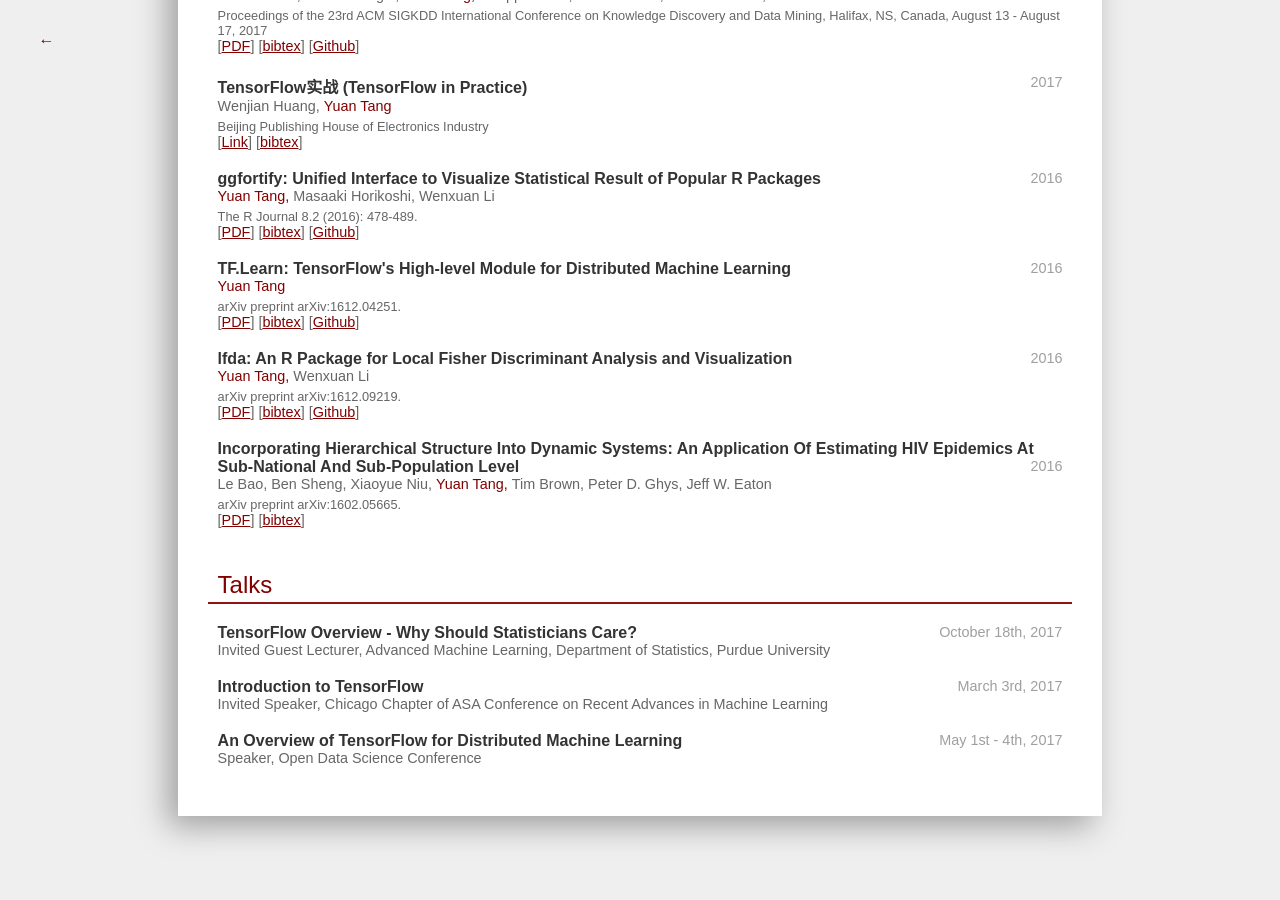
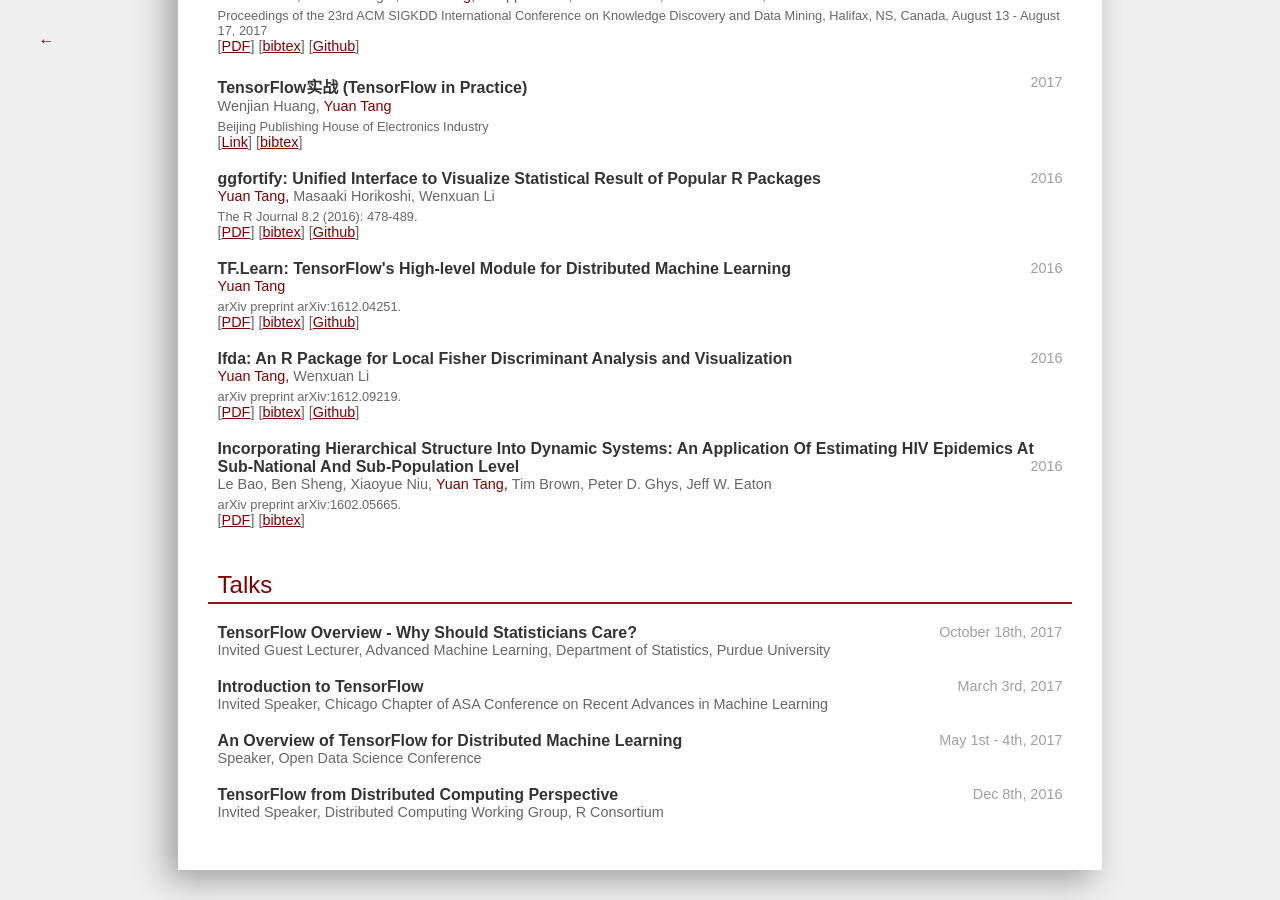
Before and after one commit to terrytangyuan/terrytangyuan.github.com, a Jekyll site: the page cv.html, which Jekyll copies as it is, in a window 1280 px wide and 900 px high, scrolled down 1323 px. Built offline with Jekyll 4.4.1, drawn with Linux system fonts in a browser that asks for light colours; before the commit the page ends 2169 px from its top, so only the background shows below that.

Commit message:
add r consortium talk

```diff
--- a/cv.html
+++ b/cv.html
@@ -314,6 +314,11 @@
               <span class="cv-section-time">May 1st - 4th, 2017</span>
               <div class="cv-section-smaller">Speaker, Open Data Science Conference</div>
           </div>
+          <div class="cv-section-item">
+              <span class="cv-section-item-title">TensorFlow from Distributed Computing Perspective</span>
+              <span class="cv-section-time">Dec 8th, 2016</span>
+              <div class="cv-section-smaller">Invited Speaker, Distributed Computing Working Group, R Consortium</div>
+          </div>
         </div>
       </div>
     </div>
```
